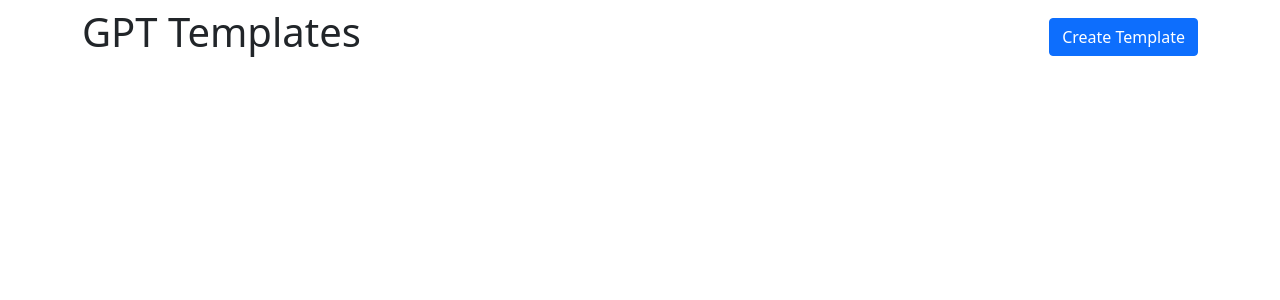
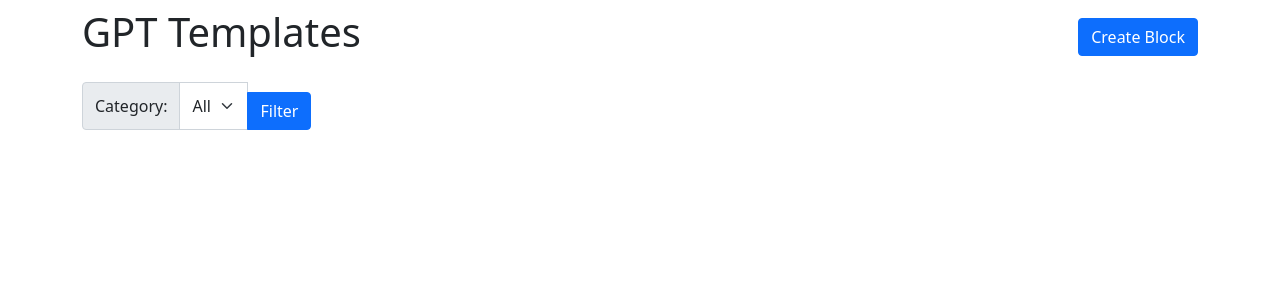
Before and after one commit to cycleapple/GPT_Template_Manager, a Flask app: page / in a window 1280 px wide. Shown: the part 56-356 px from the top of the page. Run offline with Flask 2, Linux system fonts and the light colour scheme; data that the repository does not hold is empty; some libraries are stand-ins or nearby versions.

Commit message:
feat: add category feature

```diff
--- a/app.py
+++ b/app.py
@@ -14,6 +14,7 @@ class Block(db.Model):
     title = db.Column(db.String(100), nullable=False)
     prompt = db.Column(db.String(2000), nullable=False)
     prompt_description = db.Column(db.String(200), nullable=False)
+    category = db.Column(db.String(50), nullable=True)
 
     def __repr__(self):
         return '<Block %r>' % self.title
@@ -38,8 +39,15 @@ def highlight_brackets(text):
 
 @app.route('/')
 def index():
-    blocks = Block.query.all()
-    return render_template('index.html', blocks=blocks)
+    category = request.args.get('category', '')
+    if category:
+        blocks = Block.query.filter_by(category=category).all()
+    else:
+        blocks = Block.query.all()
+    categories = set([b.category for b in Block.query.all()])
+    categories_count = {c: len(Block.query.filter_by(category=c).all()) for c in categories}
+    return render_template('index.html', blocks=blocks, categories=categories, current_category=category, categories_count=categories_count)
+
 
 @app.route('/create', methods=['GET', 'POST'])
 def create():
@@ -47,7 +55,8 @@ def create():
         title = request.form['title']
         prompt = request.form['prompt']
         prompt_description = request.form['prompt_description']
-        block = Block(title=title, prompt=prompt, prompt_description=prompt_description)
+        category = request.form['category']
+        block = Block(title=title, prompt=prompt, prompt_description=prompt_description, category=category)
         db.session.add(block)
         db.session.commit()
         return redirect(url_for('index'))
@@ -60,6 +69,7 @@ def edit(id):
         block.title = request.form['title']
         block.prompt = request.form['prompt']
         block.prompt_description = request.form['prompt_description']
+        block.category = request.form['category']
         db.session.commit()
         return redirect(url_for('index'))
     return render_template('edit.html', block=block)
--- a/templates/base.html
+++ b/templates/base.html
@@ -27,12 +27,10 @@
     </div>
   </nav>
   <div class="container">
-    {% block content %}
-    {% endblock %}
+    {% block content %}{% endblock %}
   </div>
   <script src="{{ url_for('static', filename='js/bootstrap.min.js') }}"></script>
   <script src="{{ url_for('static', filename='js/script.js') }}"></script>
-  {% block scripts %}
-  {% endblock %}
+  {% block scripts %}{% endblock %}
 </body>
 </html>
--- a/templates/create.html
+++ b/templates/create.html
@@ -22,6 +22,10 @@
       <label for="prompt_description" class="form-label">Prompt Description</label>
       <textarea class="form-control" id="prompt_description" name="prompt_description" rows="3" required></textarea>
     </div>
+    <div class="mb-3">
+      <label for="category" class="form-label">Category</label>
+      <input type="text" class="form-control" id="category" name="category" required>
+    </div>
     <button type="submit" class="btn btn-primary">Create Block</button>
   </form>
 {% endblock %}
--- a/templates/edit.html
+++ b/templates/edit.html
@@ -22,6 +22,10 @@
       <label for="prompt_description" class="form-label">Prompt Description</label>
       <textarea class="form-control" id="prompt_description" name="prompt_description" rows="3" required>{{ block.prompt_description }}</textarea>
     </div>
+    <div class="mb-3">
+      <label for="category" class="form-label">Category</label>
+      <input type="text" class="form-control" id="category" name="category" value="{{ block.category }}" required>
+    </div>
     <button type="submit" class="btn btn-primary">Update Block</button>
   </form>
 {% endblock %}
--- a/templates/index.html
+++ b/templates/index.html
@@ -6,7 +6,23 @@
       <h1>GPT Templates</h1>
     </div>
     <div class="col text-end">
-      <a href="{{ url_for('create') }}" class="btn btn-primary">Create Template</a>
+      <a href="{{ url_for('create') }}" class="btn btn-primary">Create Block</a>
+    </div>
+  </div>
+  <div class="row mb-2">
+    <div class="col-auto">
+      <form action="{{ url_for('index') }}" method="get">
+        <div class="input-group">
+          <label class="input-group-text" for="category-select">Category:</label>
+          <select class="form-select" id="category-select" name="category">
+            <option value="">All</option>
+            {% for category in categories %}
+            <option value="{{ category }}" {% if category == current_category %}selected{% endif %}>{{ category }} ({{ blocks|selectattr('category', 'equalto', category)|list|count }})</option>
+            {% endfor %}
+          </select>
+          <button type="submit" class="btn btn-primary">Filter</button>
+        </div>
+      </form>
     </div>
   </div>
   {% for block in blocks %}
@@ -37,6 +53,9 @@
               <button type="submit" class="btn btn-danger">Delete</button>
             </form>
           </div>
+          <div class="col-6 text-end">
+            <span class="badge bg-primary">{{ block.category }}</span>
+          </div>
         </div>
       </div>
     </div>
```
Also changed, not shown: instance/blocks.db.
